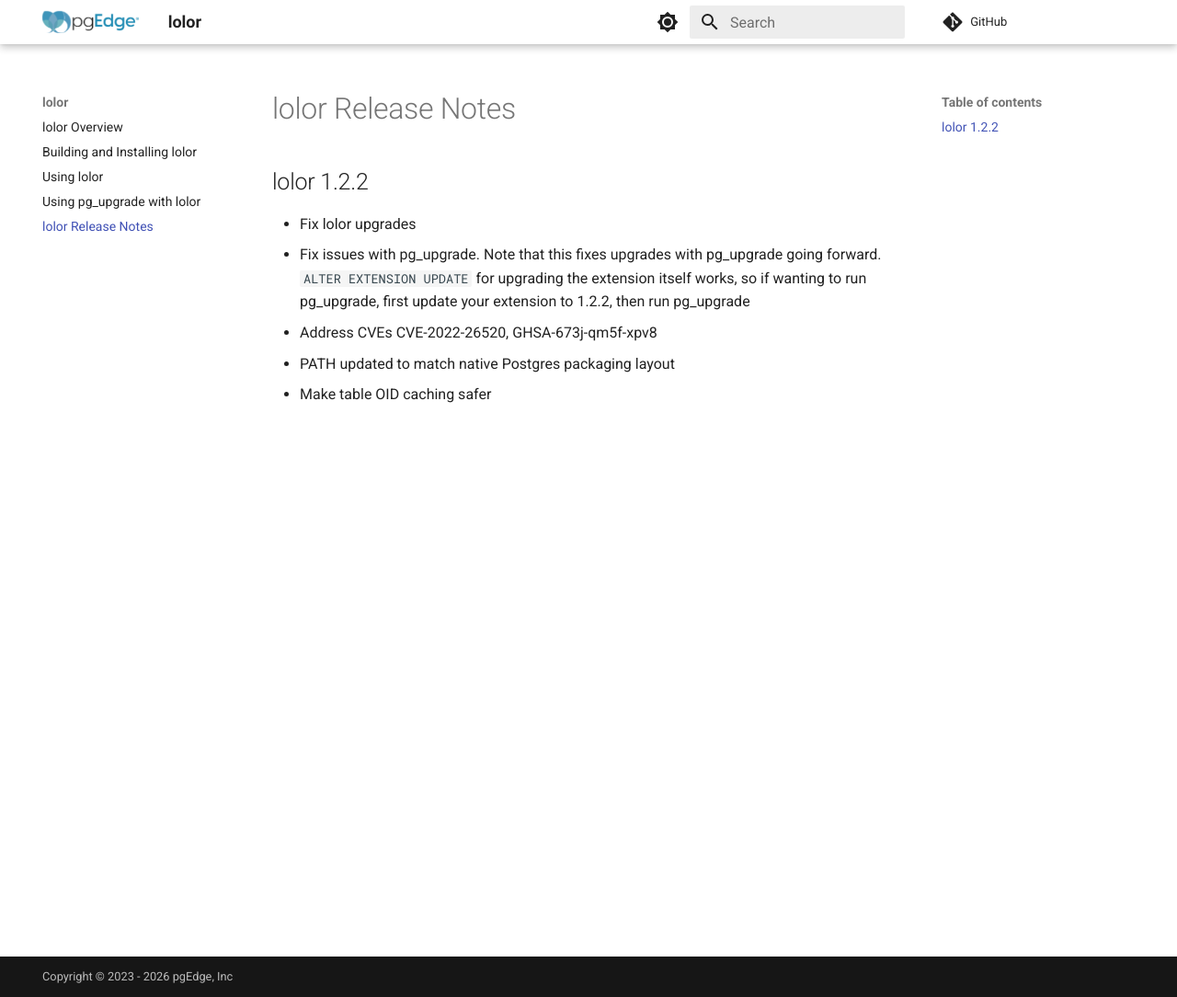
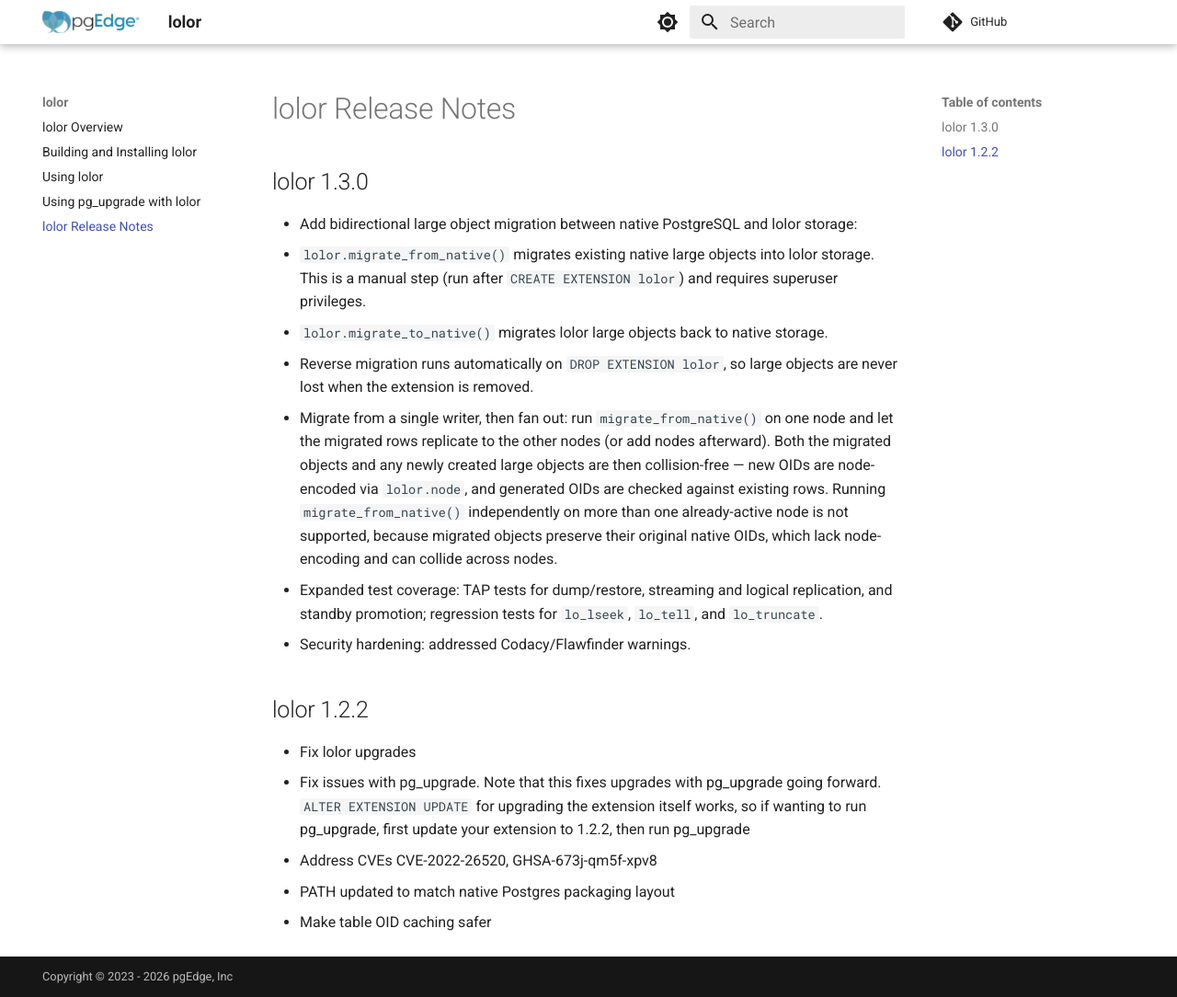
Before and after one commit to pgEdge/lolor, an MkDocs documentation site: the page built from docs/lolor_release_notes.md, in a window 1280 px wide and 1084 px high. Shown: the whole window at 92% size. Built offline with MkDocs 1.6.1 and Material for MkDocs 9.7.7, drawn with Linux system fonts in a browser that asks for light colours; comment, search, counter and statistics services are not loaded.

Commit message:
Add 1.3.0 release notes and clarify LO migration single-writer requirement

```diff
--- a/docs/lolor_release_notes.md
+++ b/docs/lolor_release_notes.md
@@ -1,4 +1,14 @@
 # lolor Release Notes
+
+## lolor 1.3.0
+
+* Add bidirectional large object migration between native PostgreSQL and lolor storage:
+  * `lolor.migrate_from_native()` migrates existing native large objects into lolor storage. This is a manual step (run after `CREATE EXTENSION lolor`) and requires superuser privileges.
+  * `lolor.migrate_to_native()` migrates lolor large objects back to native storage.
+  * Reverse migration runs automatically on `DROP EXTENSION lolor`, so large objects are never lost when the extension is removed.
+  * Migrate from a single writer, then fan out: run `migrate_from_native()` on one node and let the migrated rows replicate to the other nodes (or add nodes afterward). Both the migrated objects and any newly created large objects are then collision-free — new OIDs are node-encoded via `lolor.node`, and generated OIDs are checked against existing rows. Running `migrate_from_native()` independently on more than one already-active node is not supported, because migrated objects preserve their original native OIDs, which lack node-encoding and can collide across nodes.
+* Expanded test coverage: TAP tests for dump/restore, streaming and logical replication, and standby promotion; regression tests for `lo_lseek`, `lo_tell`, and `lo_truncate`.
+* Security hardening: addressed Codacy/Flawfinder warnings.
 
 ## lolor 1.2.2
 
```
Also changed, not shown: README.md (+1 -1 lines), docs/index.md (+1 -1 lines).
